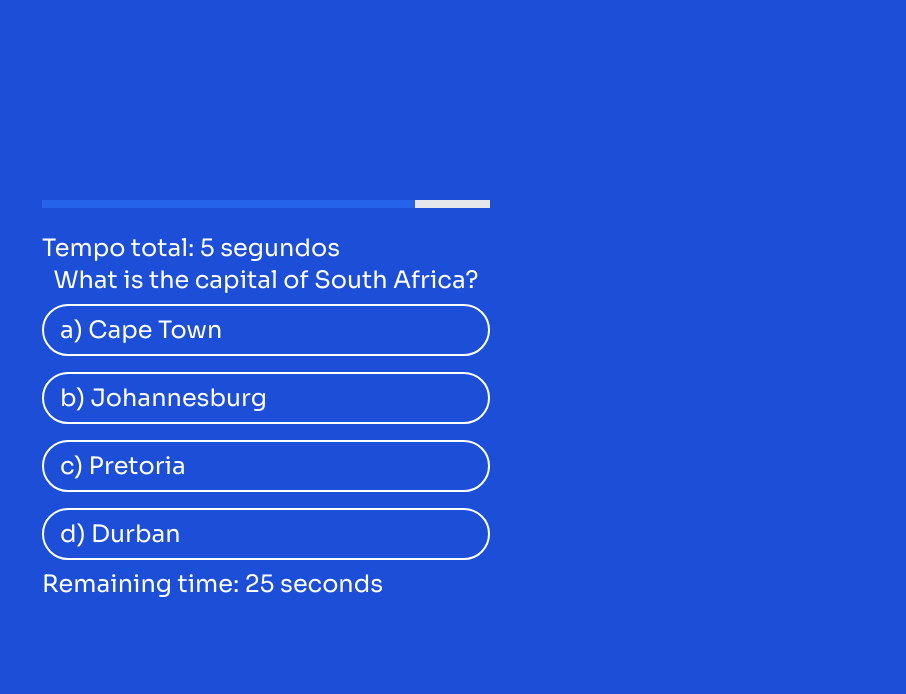
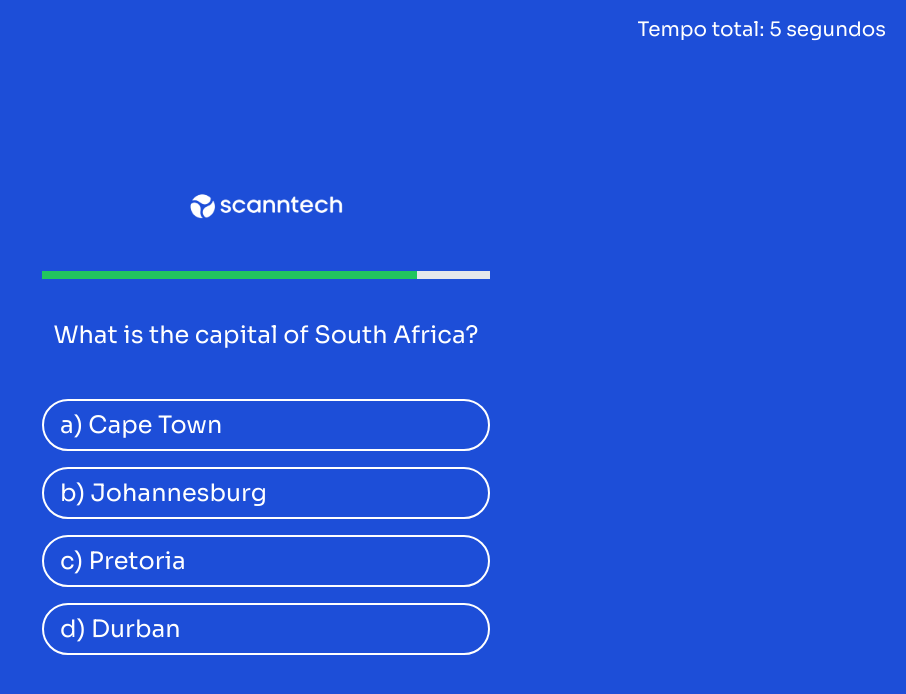
Before and after one commit to douglas-yokomizo/quiz-with-dashboard, a Next.js app: page /quiz in a window 1280 px wide. Shown: the top 694 px of the page, without its empty margins (374-1280 px from the left). Built offline with nearby package versions, Linux system fonts and the light colour scheme.

Commit message:
feat: optimize quiz page by lazy loading logo image

```diff
--- a/src/app/quiz/page.tsx
+++ b/src/app/quiz/page.tsx
@@ -1,9 +1,10 @@
 "use client";
-
 import { useCallback, useEffect, useState } from "react";
 import { useRouter } from "next/navigation";
 import { questions } from "../data/questions";
 import { useQuiz } from "../contexts/QuizContext";
+import whiteLogo from "@/app/public/SCANNTECH_logo_white.png";
+import Image from "next/image";
 
 type Question = {
   id: number;
@@ -101,20 +102,19 @@ const QuizPage = () => {
 
   return (
     <div className="flex flex-col justify-center items-center h-screen bg-blue-700">
-      {/* <img src="/path/to/logo.png" alt="Empresa Logo" className="mb-8" /> */}
+      <Image src={whiteLogo} alt="Empresa Logo" height={240} width={240} />
       <div className="w-full max-w-md">
         <div className="bg-gray-200 h-2 w-full mb-6">
           <div
-            className="bg-blue-600 h-2 transition-all duration-500"
+            className={`${
+              remainingTime <= 10 ? "bg-red-500" : "bg-green-500"
+            } h-2 transition-all duration-1000`}
             style={{ width: `${(remainingTime / 30) * 100}%` }}
           />
         </div>
-        <div className="text-white text-2xl">
-          Tempo total: {totalTime} segundos{" "}
-        </div>
         {randomQuestions.length > 0 && (
           <div>
-            <p className="text-white text-2xl flex justify-center items-center">
+            <p className="text-white text-2xl flex justify-center items-center my-10">
               {randomQuestions[currentIndex].question}
             </p>
             <div className="flex flex-col">
@@ -134,8 +134,10 @@ const QuizPage = () => {
                 </button>
               ))}
             </div>
-            <div className="text-white text-2xl">
-              Remaining time: {remainingTime} seconds
+            <div className="fixed top-0 right-0 mr-5 mt-4">
+              <div className="text-white text-xl">
+                Tempo total: {totalTime} segundos{" "}
+              </div>
             </div>
           </div>
         )}
```
Also changed, not shown: src/app/public/SCANNTECH_logo_blue.png (added), src/app/public/SCANNTECH_logo_white.png (added).
